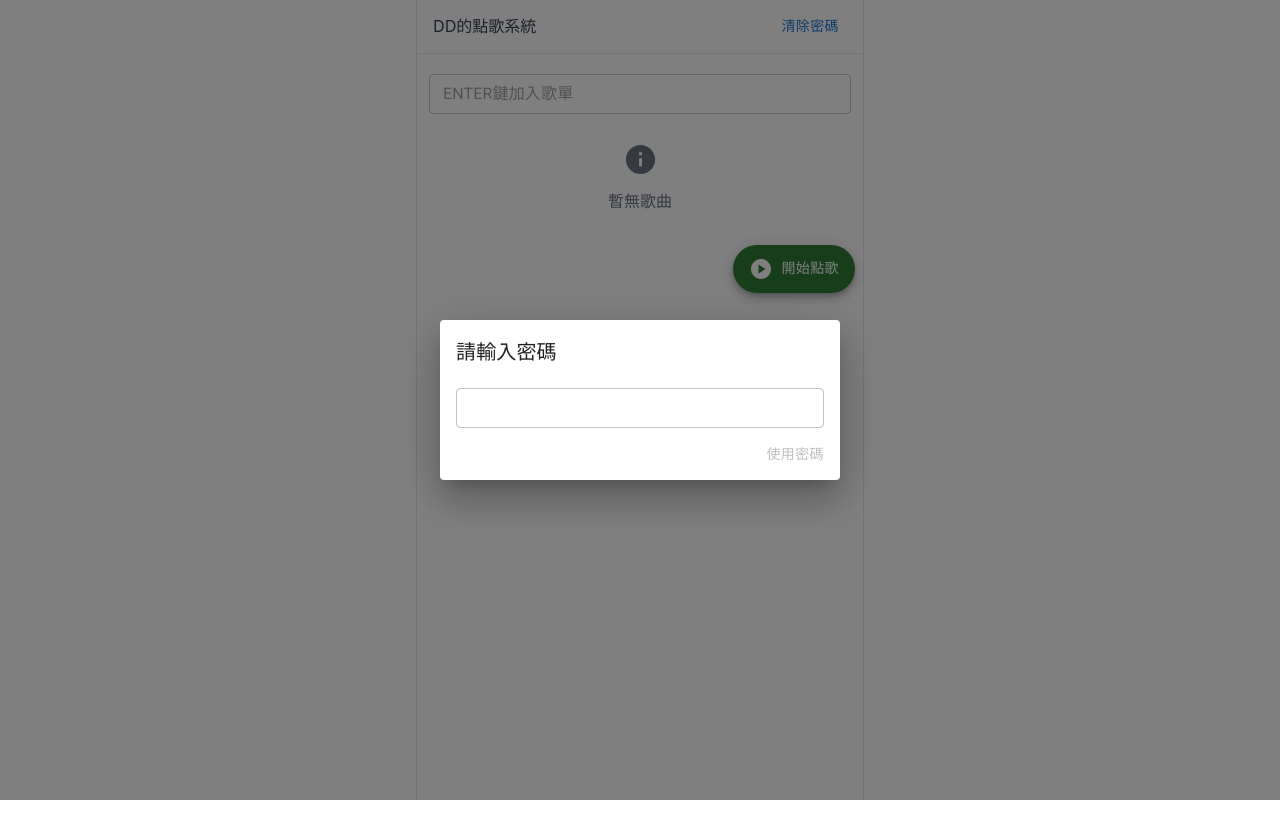
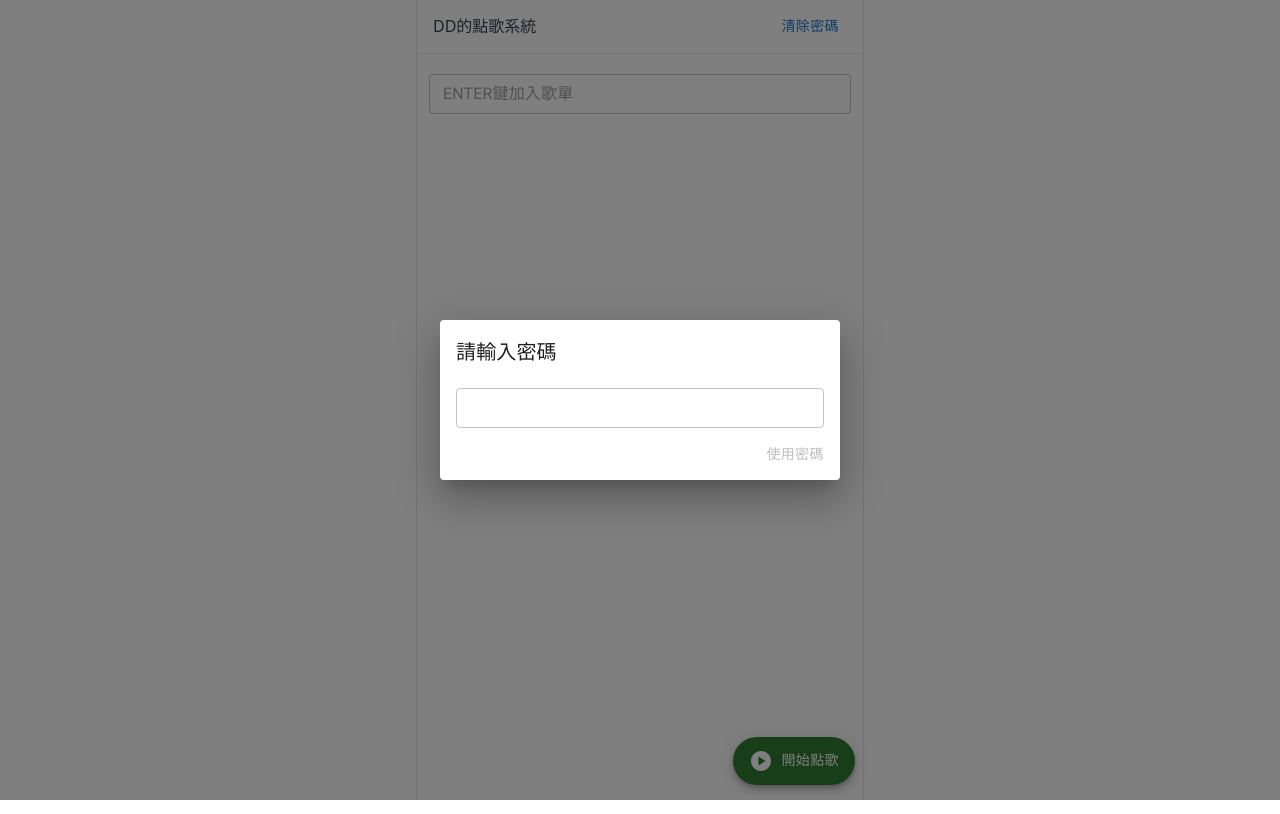
Before and after one commit to jintaokoong/song-request-monorepo, a React (Vite) app in the folder client/: page / in a window 1280 px wide. Built offline with nearby package versions, Linux system fonts and the light colour scheme; no server answers.

Commit message:
feat: update ui

```diff
--- a/client/src/App.tsx
+++ b/client/src/App.tsx
@@ -559,15 +559,17 @@ function App() {
       <section className={'pt-5 p-3'}>
         <RequestInput />
       </section>
-      {length(requests) === 0 && (
+      {length(requests) === 0 ? (
         <section
-          className={'flex flex-col items-center gap-3 text-gray-500 py-4'}
+          className={
+            'flex flex-col items-center justify-center gap-3 text-gray-500 py-4 min-h-[80vh]'
+          }
         >
           <InfoRoundedIcon fontSize={'large'} />
           <p>暫無歌曲</p>
         </section>
-      )}
-      <List>
+      ) : (
+        <List className={'min-h-[80vh]'}>
           {map(
             ({ key, data }) => (
               <li key={key}>
@@ -575,7 +577,10 @@ function App() {
                   <ListSubheader>{key}</ListSubheader>
                   {map(
                     (request) => (
-                    <RequestItem key={request.id} {...omit(['key'], request)} />
+                      <RequestItem
+                        key={request.id}
+                        {...omit(['key'], request)}
+                      />
                     ),
                     data
                   )}
@@ -585,6 +590,7 @@ function App() {
             requests
           )}
         </List>
+      )}
       <Control />
       <ApiKeyModal />
       <CopySnackbar />
```
Lines whose indentation alone changed are shown as unchanged.
